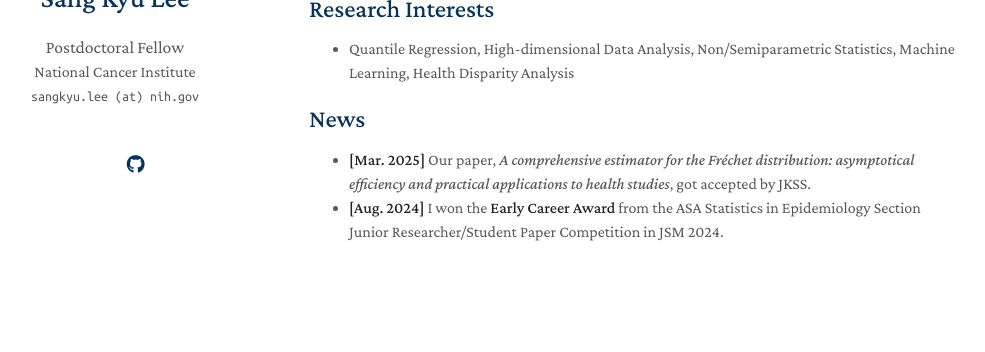
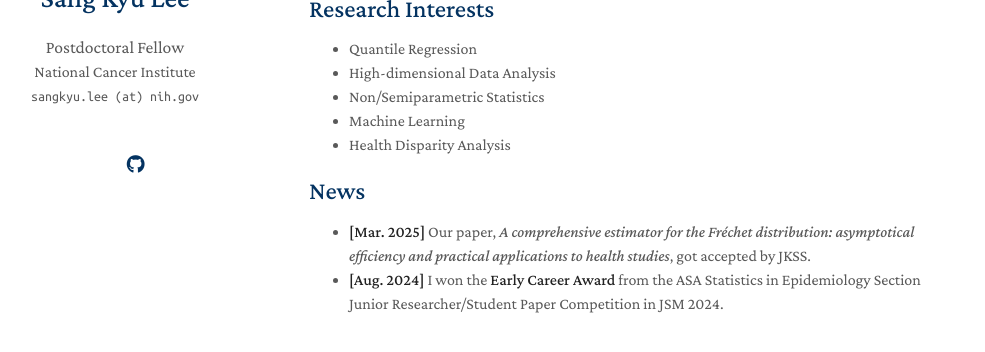
Before and after one commit to SangkyuStat/SangkyuStat.github.io, a Jekyll site: the page built from index.md, in a window 1280 px wide, cut to the strip 206-558 px from the top of the page. Shown: the whole strip, without its empty margins (161-1146 px from the left). Built offline with Jekyll 4.4.1, drawn with Linux system fonts in a browser that asks for light colours; a style sheet for code colours, icons or effects is not loaded; our own code applies the rules of GitHub Pages for plain Markdown files.

```diff
--- a/index.md
+++ b/index.md
@@ -8,7 +8,11 @@ I am a Postdoctoral fellow in the Biostatistics Branch of the Division of Cancer
 
 ## Research Interests
 
-- Quantile Regression, High-dimensional Data Analysis, Non/Semiparametric Statistics, Machine Learning, Health Disparity Analysis
+- Quantile Regression
+- High-dimensional Data Analysis
+- Non/Semiparametric Statistics
+- Machine Learning
+- Health Disparity Analysis
 
 ## News
 
```
